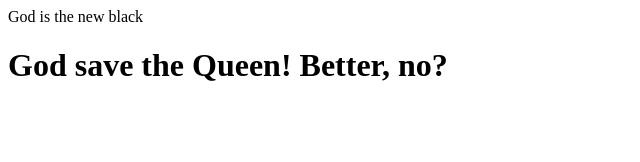
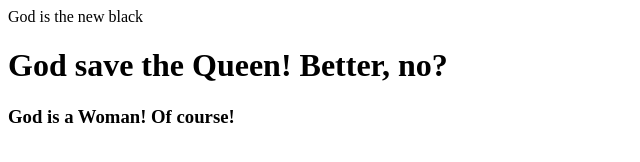
Before and after one commit to Alban-Jamon/ProjetGit-Binome, a plain HTML site: page index.html in a window 1280 px wide. Shown: the whole page, without its empty margins (0-640 px from the left). Drawn offline with Linux system fonts and the light colour scheme.

Commit message:
Alban : Modif puis Pull

```diff
--- a/index.html
+++ b/index.html
@@ -9,5 +9,6 @@
 <body>
     <div>God is the new black</div>
     <h1>God save the Queen! Better, no? </h1>
+    <h3>God is a Woman! Of course!</h3>
 </body>
 </html>
```
